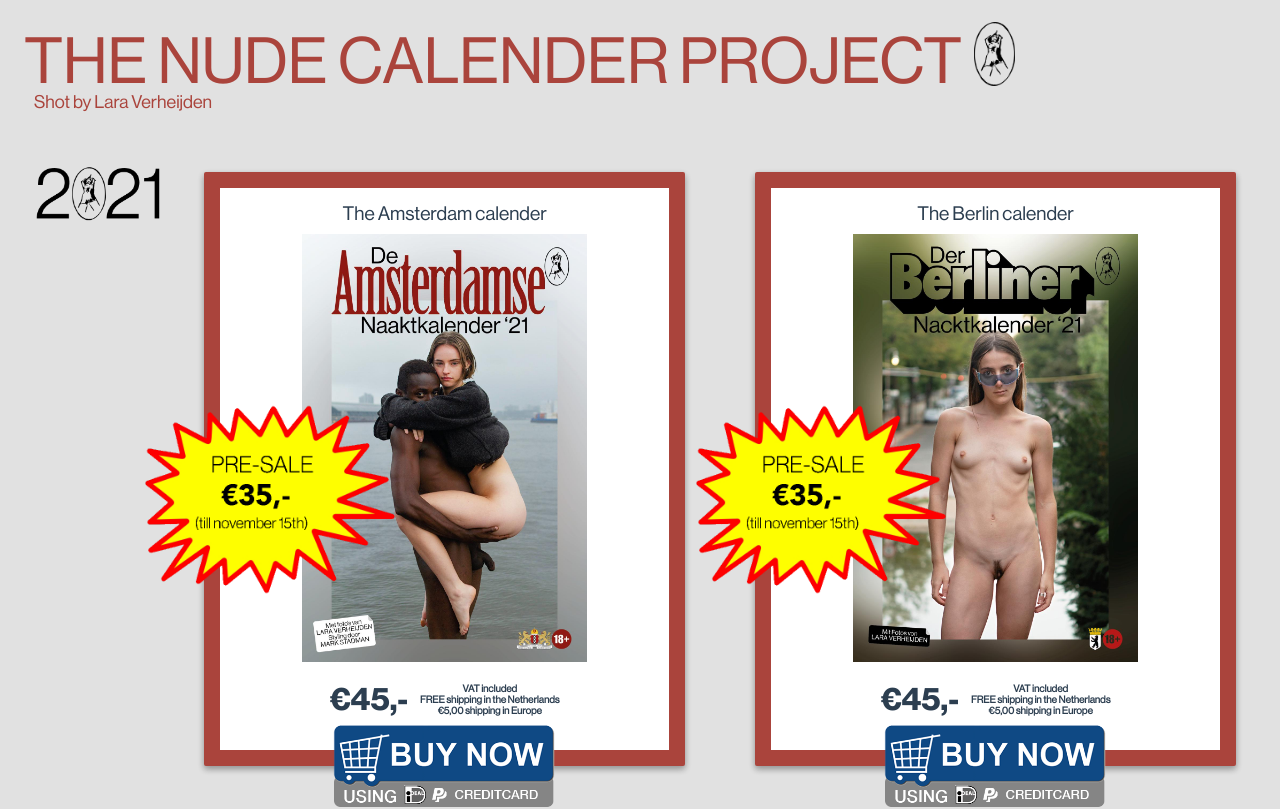
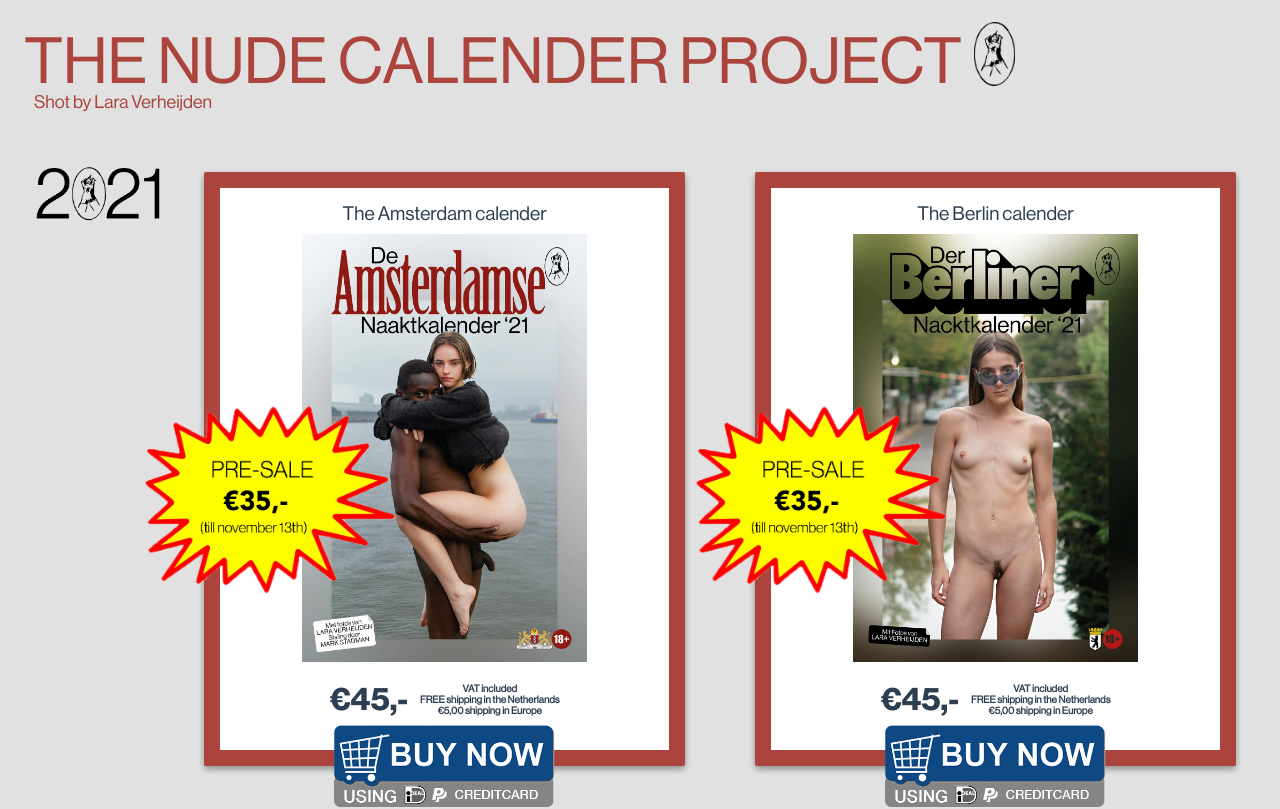
Before and after one commit to YketD/thecalendarproject, a Vue app: page / in a window 1280 px wide. Shown: the top 809 px of the page. Built offline with nearby package versions, Linux system fonts and the light colour scheme.

Commit message:
fix the label

```diff
--- a/src/components/ProductGrid.vue
+++ b/src/components/ProductGrid.vue
@@ -12,7 +12,7 @@
                 label="The Amsterdam"
                 bottom-label="calender"
                 :margin-bottom="true"
-                discount-sticker="/images/assets/pre-sale.png"
+                discount-sticker="/images/assets/presale-13-november.png"
                 price="€45,-"
                 v-on:click.native="orderProduct('frame-product-4701905027138')"
                 :image-title="'/images/products/amsterdam-2021-final.jpeg'" />
@@ -20,7 +20,7 @@
         <product-card
                 class="product-card"
                 label="The Berlin"
-                discount-sticker="/images/assets/pre-sale.png"
+                discount-sticker="/images/assets/presale-13-november.png"
                 bottom-label="calender"
                 price="€45,-"
                 v-on:click.native="orderProduct('frame-product-4701904633922')"
```
Also changed, not shown: public/images/assets/presale-13-november .png (added), public/images/assets/presale-13-november.png (added).
